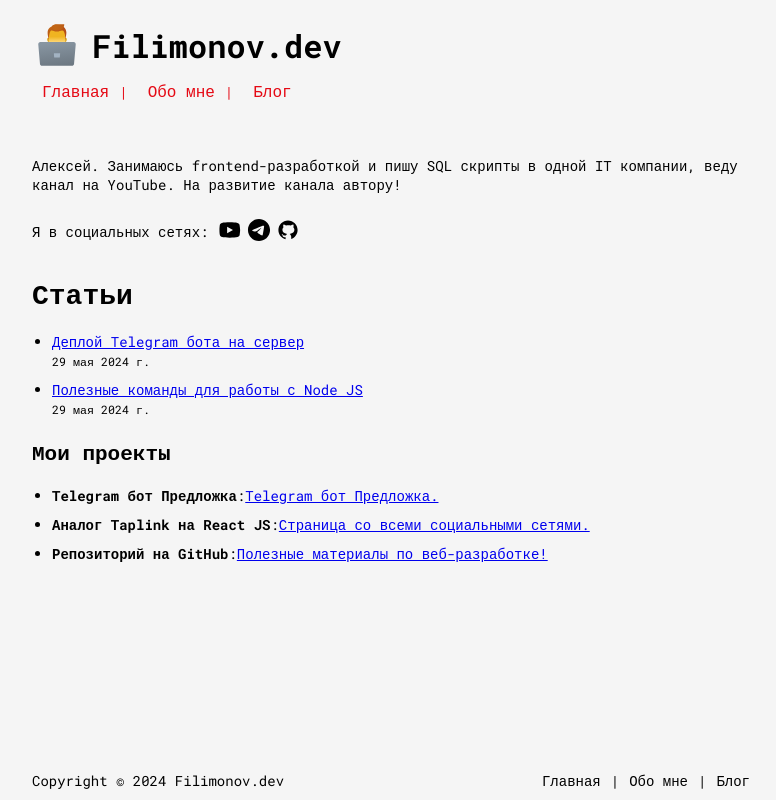
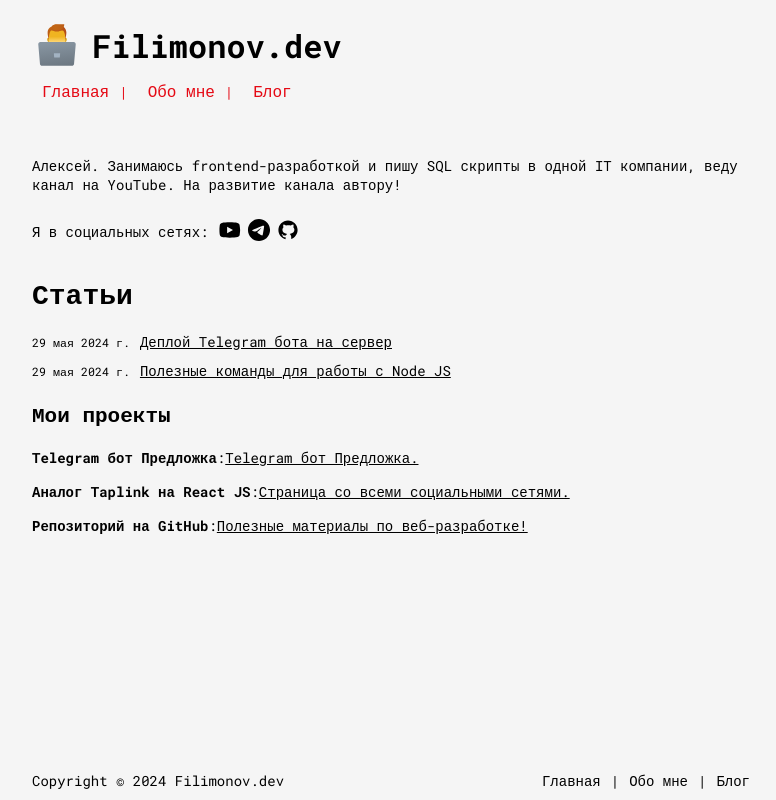
Before and after one commit to FilimonovAlexey/my-nextjs-blog, a Next.js app: page / in a window 1280 px wide. Shown: the whole page, without its empty margins (244-1020 px from the left). Built offline with nearby package versions, Linux system fonts and the light colour scheme.

Commit message:
Обновлен css для главной страницы

```diff
--- a/src/app/globals.css
+++ b/src/app/globals.css
@@ -186,7 +186,7 @@ form button:hover {
 
 .tag-item a {
   background-color: var(--theme-accent);
-  color: var(--theme-bg);
+  color: var (--theme-bg);
   padding: 2px 8px;
   border-radius: 4px;
   font-size: 0.75rem;
@@ -266,3 +266,59 @@ footer a {
 footer a:hover {
   text-decoration: underline;
 }
+
+/* Styles for displaying articles on the home page */
+.home-posts-list {
+  list-style: none;
+  padding-left: 0; /* Убираем отступ слева */
+  margin-bottom: 20px;
+}
+
+.home-post-item {
+  display: flex;
+  align-items: baseline;
+  margin-bottom: 10px;
+}
+
+.home-post-date {
+  margin-right: 10px;
+  color: var(--theme-accent-2);
+}
+
+.home-post-title {
+  color: var(--theme-text);
+}
+
+.home-post-title:hover {
+  text-decoration: none;
+}
+
+.projects-section {
+  margin-top: 20px;
+}
+
+.projects-section h2 {
+  font-weight: 700;
+  margin-bottom: 20px;
+}
+
+.projects-section ul {
+  list-style: none;
+  padding: 0;
+  margin: 0;
+}
+
+.projects-section li {
+  margin-bottom: 15px;
+}
+
+.projects-section a {
+  color: var(--theme-text);
+  text-decoration: underline;
+  border-bottom: 1px solid var(--theme-text);
+}
+
+.projects-section a:hover {
+  text-decoration: none;
+  border-bottom: 1px solid transparent;
+}
--- a/src/app/page.js
+++ b/src/app/page.js
@@ -2,7 +2,6 @@ import Image from 'next/image';
 import Link from 'next/link';
 import { getSortedPostsData } from '../lib/posts';
 import Projects from '../components/Projects';
-
 
 export default async function Home() {
   const allPostsData = getSortedPostsData().filter(post => post.title && post.date);
@@ -33,18 +32,17 @@ export default async function Home() {
         </div>
       </section>
       <h1>Статьи</h1>
-      <ul>
+      <ul className="home-posts-list">
         {allPostsData.map(({ id, date, title }) => (
-          <li key={id}>
-            <Link href={`/posts/${id}`}>
-              {title}
-            </Link>
-            <br />
-            <small>{date ? new Date(date).toLocaleDateString('ru-RU', {
+          <li key={id} className="home-post-item">
+            <small className="home-post-date">{date ? new Date(date).toLocaleDateString('ru-RU', {
               year: 'numeric',
               month: 'long',
               day: 'numeric'
             }) : 'Дата не указана'}</small>
+            <Link href={`/posts/${id}`} className="home-post-title">
+              {title}
+            </Link>
           </li>
         ))}
       </ul>
--- a/src/components/Projects.js
+++ b/src/components/Projects.js
@@ -1,6 +1,6 @@
 export default function Projects() {
   return (
-    <section>
+    <section className="projects-section">
       <h2>Мои проекты</h2>
       <ul>
         <li>
```
